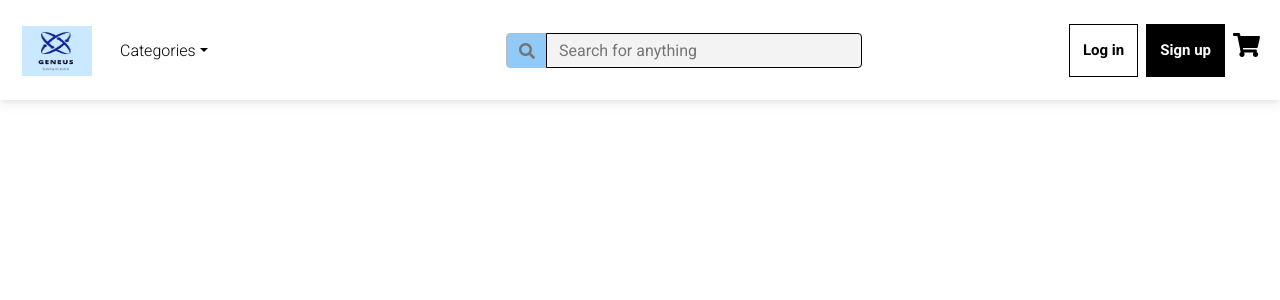
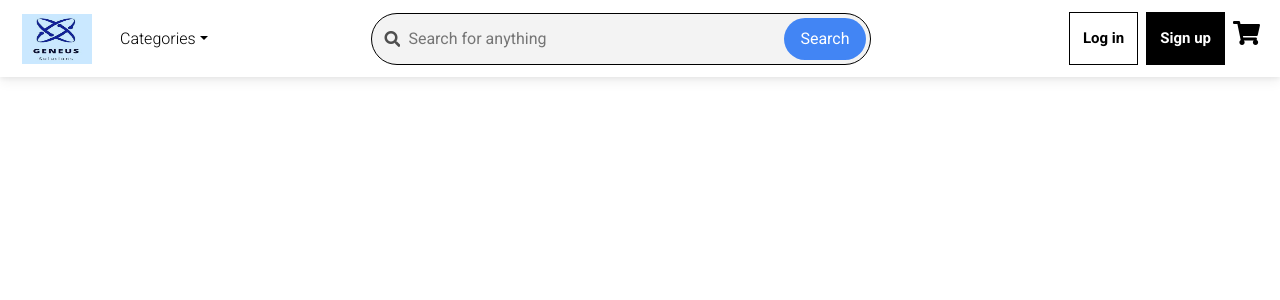
Before and after one commit to Deepak-gupta21/geneus-main, a React (Create React App) app in the folder client/: page / in a window 1280 px wide. Shown: the top 300 px of the page. Built offline with nearby package versions, Linux system fonts and the light colour scheme.

Commit message:
signup implementation

```diff
--- a/client/public/index.html
+++ b/client/public/index.html
@@ -10,14 +10,35 @@
       content="Web site created using create-react-app"
     />
     <link rel="apple-touch-icon" href="./src/assets/Logo.JPG" />
+    <!--
+      manifest.json provides metadata used when your web app is installed on a
+      user's mobile device or desktop. See https://developers.google.com/web/fundamentals/web-app-manifest/
+    -->
+    <link rel="manifest" href="%PUBLIC_URL%/manifest.json" />
+    <!--
+      Notice the use of %PUBLIC_URL% in the tags above.
+      It will be replaced with the URL of the `public` folder during the build.
+      Only files inside the `public` folder can be referenced from the HTML.
 
-    <link rel="manifest" href="%PUBLIC_URL%/manifest.json" />
-
+      Unlike "/favicon.ico" or "favicon.ico", "%PUBLIC_URL%/favicon.ico" will
+      work correctly both with client-side routing and a non-root public URL.
+      Learn how to configure a non-root public URL by running `npm run build`.
+    -->
     <title>Geneus Solutions</title>
     <link rel="stylesheet" href="https://cdnjs.cloudflare.com/ajax/libs/font-awesome/4.7.0/css/font-awesome.min.css">
   </head>
   <body>
     <noscript>You need to enable JavaScript to run this app.</noscript>
     <div id="root"></div>
+    <!--
+      This HTML file is a template.
+      If you open it directly in the browser, you will see an empty page.
+
+      You can add webfonts, meta tags, or analytics to this file.
+      The build step will place the bundled scripts into the <body> tag.
+
+      To begin the development, run `npm start` or `yarn start`.
+      To create a production bundle, use `npm run build` or `yarn build`.
+    -->
   </body>
 </html>
--- a/client/src/components/Login/Login.css
+++ b/client/src/components/Login/Login.css
@@ -4,9 +4,12 @@ body {
 .box{
     width: 35vw;
     margin-top: 15px;
-    /* box-shadow: 0px 1px 9px 0px rgb(255, 255, 255); */
 }
-
-/* .forgot{
-  margin-right: 10vw;
-} */
+.sign_up{
+  background: none;
+  border: none;
+  margin-left: 2px;
+}
+.sign_up:hover{
+  background: none;
+}
--- a/client/src/components/Login/Login.jsx
+++ b/client/src/components/Login/Login.jsx
@@ -16,6 +16,8 @@ import '@fortawesome/fontawesome-free/css/all.min.css';
 import 'bootstrap-css-only/css/bootstrap.min.css';
 import 'mdbreact/dist/css/mdb.css';
 import './Login.css';
+import { Link } from 'react-router-dom';
+
 
 function Login() {
   return (
@@ -28,27 +30,32 @@ function Login() {
             <MDBCardBody className='p-5 w-100 d-flex flex-column'>
 
               <h6 className="fw-bold mb-2 text-center text-dark">Log in to your Geneus Solutions account</h6>
-
-              <MDBBtn className="mb-4 w-100" size="lg" style={{backgroundColor: '#dd4b39'}}>
+              <MDBBtn className="mb-4 w-150 text-capitalize" size="lg" style={{backgroundColor: '#dd4b39'}}>
               <MDBIcon fab icon="google" className="mx-2"/>
               Continue with google
             </MDBBtn>
 
-              <MDBInput wrapperClass='mb-4 w-100' label='Email address' id='formControlLg' type='email' size="lg"/>
+        {/*      <MDBBtn className="mb-4 w-150 text-capitalize" size="lg" style={{backgroundColor: '#3b5998'}}>
+                <MDBIcon fab icon="facebook-f" className="mx-2"/>
+                Sign in with facebook
+              </MDBBtn>
+ */}
+
+              <MDBInput wrapperClass='mb-4 w-100' label='Email' id='formControlLg' type='email' size="lg"/>
               <MDBInput wrapperClass='mb-4 w-100' label='Password' id='formControlLg' type='password' size="lg"/>
 
               <div className="d-flex justify-content-between text-dark mb-4">
               <MDBCheckbox name='flexCheck' value='' id='flexCheckDefault' label='Remember me' />
-              <a href="!#" className='forgot'>Forgot password?</a>
+              <a href="!#">Forgot password?</a>
             </div>
 
 
-              <MDBBtn className="mb-4 w-100 fw-bold" size='lg' >
+              <MDBBtn className="mb-2 w-150 fw-bold text-capitalize" size='lg' >
                 Log in
               </MDBBtn>
 
               <hr className="my-4 text-muted" />
-              <p className="text-center text-body">Don't have an account? <a href="#!">Sign Up</a></p>
+              <p className="text-center text-body pb-0">Don't have an account?<Link as={Link} to='/signup' className='sign_up'>Sign up</Link></p>
 
             </MDBCardBody>
           </MDBCard>
--- a/client/src/components/Navbar/Navbar.css
+++ b/client/src/components/Navbar/Navbar.css
@@ -2,23 +2,51 @@
     margin: 0;
     padding: 0;
 }
-
 #img{
    margin-left: 10px;
 }
-.input-group.md-form.form-sm.form-1 input {
+.search-bar {
+    display: flex;
+    justify-content: center;
+    margin-right: 5vw;
+    width: 60vw;
+    margin-left: 0;
+  }
+
+  .search-box {
+    display: flex;
+    align-items: center;
     border: 1px solid black;
-    border-top-right-radius: 0.25rem;
-    border-bottom-right-radius: 0.25rem;
-    margin-right: 15vw;
-    width: 40vw;
-    margin-left: 0;
+    border-radius: 35px;
+    padding: 4px;
     background: #f3f3f3;
   }
-.btn.btn-info{
-    margin-left: 0;
-    padding: 5px 15px 5px 15px;
-}
+
+  .search-box input {
+    flex-grow: 1;
+    padding: 5px;
+    font-size: 16px;
+    border: none;
+    outline: none;
+    background: #f3f3f3;
+    width: 30vw;
+    padding-left: 8px;
+  }
+
+  .search-box button {
+    padding: 8px 16px;
+    font-size: 16px;
+    background-color: #4285F4;
+    color: #fff;
+    border: none;
+    border-radius: 35px;
+    cursor: pointer;
+  }
+
+  .search-box button:hover{
+    background-color: #0d47a1;
+  }
+
 .login{
     border: 1px solid black;
     margin-right: 5px;
@@ -50,6 +78,3 @@
 .linkText3{
     color: black;
 }
-.linkText3{
-    color: black;
-}
--- a/client/src/components/Navbar/Navbar.jsx
+++ b/client/src/components/Navbar/Navbar.jsx
@@ -9,11 +9,28 @@ import Navbar from 'react-bootstrap/Navbar';
 import NavDropdown from 'react-bootstrap/NavDropdown';
 import { MDBIcon } from 'mdbreact';
 import { Link } from 'react-router-dom';
-import { MDBCol } from "mdbreact";
+import React, { useState } from 'react';
 
 
 function Navigation() {
+  const [shows, setShows] = useState([]);
+  const [error, setError] = useState(null);
+  const [searchTerm, setSearchTerm] = useState('');
+  const handleSearch = async (event) => {
+    event.preventDefault();
 
+    try {
+      const response = await fetch(`#=${searchTerm}`);
+      const data = await response.json();
+      setShows(data.map(item => item.show));
+    } catch (error) {
+      setError(error);
+    }
+  };
+
+  if (error) {
+    return <div>Error: {error.message}</div>;
+  }
 
   return (
     <Navbar expand="lg" className="bg-body-tertiary">
@@ -48,16 +65,7 @@ function Navigation() {
             </NavDropdown>
           </Nav>
 
-    { /*   <Form className="d-flex">
-            <Form.Control
-              type="search"
-              placeholder="Search for anything"
-              className="my-2 bg-light"
-              aria-label="Search"
-  />
-            <Button variant="info" className='btn btn-info'><MDBIcon icon="search" size="x"/></Button>
-  </Form>
-  */ }
+  {  /*
   <MDBCol md="6">
   <div className="input-group md-form form-sm form-1">
     <div className="input-group-prepend">
@@ -73,6 +81,16 @@ function Navigation() {
     />
   </div>
 </MDBCol>
+*/}
+
+<form className="search-bar" onSubmit={handleSearch}>
+<div className="search-box">
+      <MDBIcon className="search-icon ml-2" icon="search" />
+       <input type="text" placeholder="Search for anything" value={searchTerm} onChange={(event) => setSearchTerm(event.target.value)} />
+      <button type="submit">Search</button>
+     </div>
+</form>
+
 
 
 
--- a/client/src/components/Signup/Signup.css
+++ b/client/src/components/Signup/Signup.css
@@ -0,0 +1,15 @@
+body {
+    background-color: white;
+  }
+.box{
+    width: 35vw;
+    margin-top: 15px;
+}
+.log_in{
+  background: none;
+  border: none;
+  margin-left: 2px;
+}
+.log_in:hover{
+  background: none;
+}
--- a/client/src/components/Signup/Signup.jsx
+++ b/client/src/components/Signup/Signup.jsx
@@ -1,11 +1,59 @@
 import React from 'react';
+import 'mdb-react-ui-kit/dist/css/mdb.min.css'
+import {
+  MDBBtn,
+  MDBContainer,
+  MDBRow,
+  MDBCol,
+  MDBCard,
+  MDBCardBody,
+  MDBInput,
+  MDBCheckbox
+}
+from 'mdb-react-ui-kit';
+import '@fortawesome/fontawesome-free/css/all.min.css';
+import 'bootstrap-css-only/css/bootstrap.min.css';
+import 'mdbreact/dist/css/mdb.css';
 import './Signup.css';
+import { Link } from 'react-router-dom';
+
 
 function Signup() {
   return (
-    <div>
-      <h1>This is SignUp Page</h1>
-    </div>
+    <MDBContainer fluid className='box'>
+
+      <MDBRow className='d-flex justify-content-center align-items-center h-100'>
+        <MDBCol col='12'>
+
+          <MDBCard className='bg-white my-4 mx-auto' style={{borderRadius: '1rem', maxWidth: '450px'}}>
+            <MDBCardBody className='p-5 w-100 d-flex flex-column'>
+
+              <h6 className="fw-bold mb-4 text-center text-dark">Sign up and start learning</h6>
+
+
+ <MDBInput wrapperClass='mb-4 w-100' label='Full name' id='formControlLg' type='text' size="lg"/>
+ <MDBInput wrapperClass='mb-4 w-100' label='Email' id='formControlLg' type='email' size="lg"/>
+ <MDBInput wrapperClass='mb-4 w-100' label='Password' id='formControlLg' type='password' size="lg"/>
+
+              <div className="d-flex justify-content-between text-dark mb-2 fs-500 fw-lighter">
+              <MDBCheckbox name='flexCheck' value='' id='flexCheckDefault' label='Send me special offers, personalized recommendations, and learning tips' />
+            </div>
+
+
+              <MDBBtn className="mb-4 w-120 fw-bold text-capitalize" size='lg' >
+                Sign up
+              </MDBBtn>
+
+              <hr className="my-4 text-muted" />
+              <p className="text-center text-body">Already have an account? <Link as={Link} to='/login' className='log_in'> Log in</Link></p>
+
+            </MDBCardBody>
+          </MDBCard>
+
+        </MDBCol>
+      </MDBRow>
+
+    </MDBContainer>
   );
 }
 
--- a/client/src/index.js
+++ b/client/src/index.js
@@ -10,4 +10,8 @@ root.render(
     <App />
   </React.StrictMode>
 );
+
+// If you want to start measuring performance in your app, pass a function
+// to log results (for example: reportWebVitals(console.log))
+// or send to an analytics endpoint. Learn more: https://bit.ly/CRA-vitals
 reportWebVitals();
```
Also changed, not shown: client/src/assets/logo-min.JPG, 1 other file (tests, documents, lock files or other folders).
